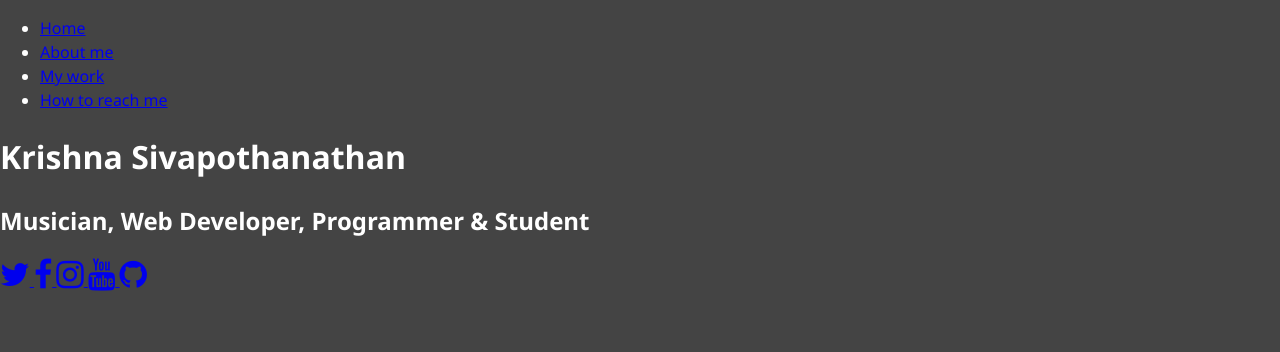
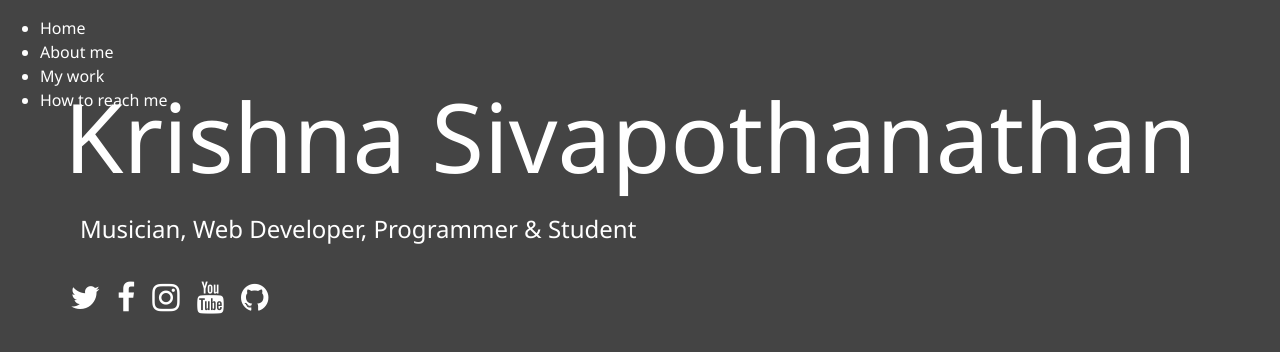
Before and after one commit to krishnasvp/Responsive-Portfolio, a website: page index.html in a window 1280 px wide. Drawn offline with Linux system fonts and the light colour scheme.

Commit message:
css updated for main page

```diff
--- a/main.css
+++ b/main.css
@@ -1,3 +1,5 @@
+
+
 body{
     background-color: #444;
     height: 100%;
@@ -11,3 +13,50 @@ body{
     box-sizing: border-box;
 }
 /*Heading*/
+
+h1, h2, h3{
+    margin:0;
+    font-weight: 400;
+}
+
+.lg-heading{
+    font-size: 6rem;
+}
+
+.sm-heading{
+    margin-bottom: 2rem;
+    padding: 0.2rem 1rem;
+    background: rgba(lighten(#444,2),0.2);
+}
+
+a {
+    color: #fff;
+    text-decoration: none;
+}
+
+header{
+    position:fixed;
+    z-index:2;
+    width:100%;
+}
+
+.text-secondary{
+    color: #eec;
+}
+
+main{
+    padding: 4rem;
+    height:100%;
+}
+
+.icons{
+    margin-top: 1rem;
+
+    a{
+        padding: 0.4rem;
+
+        &:hover{
+            color: #eec;
+        }
+    }
+}
```
